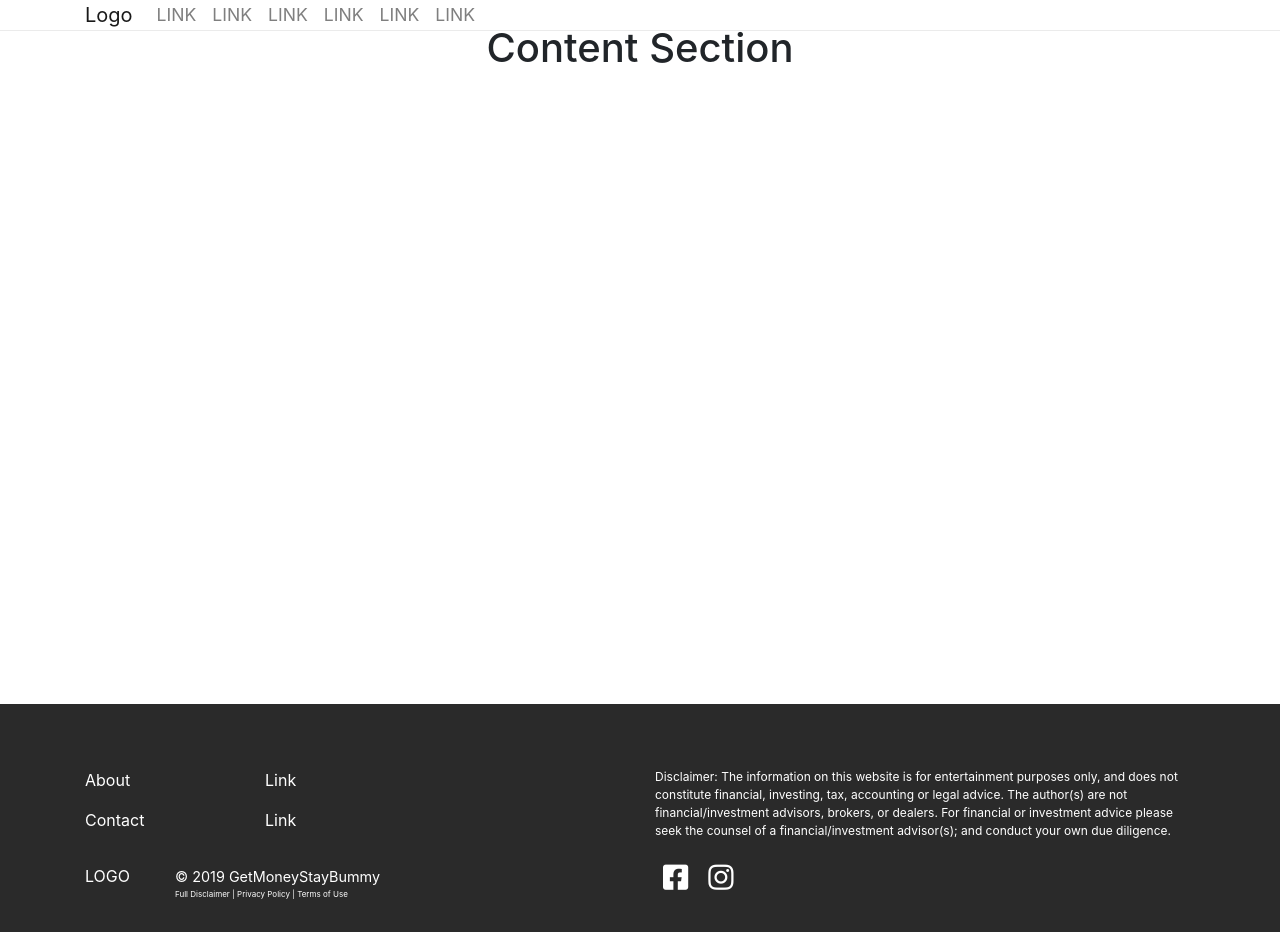
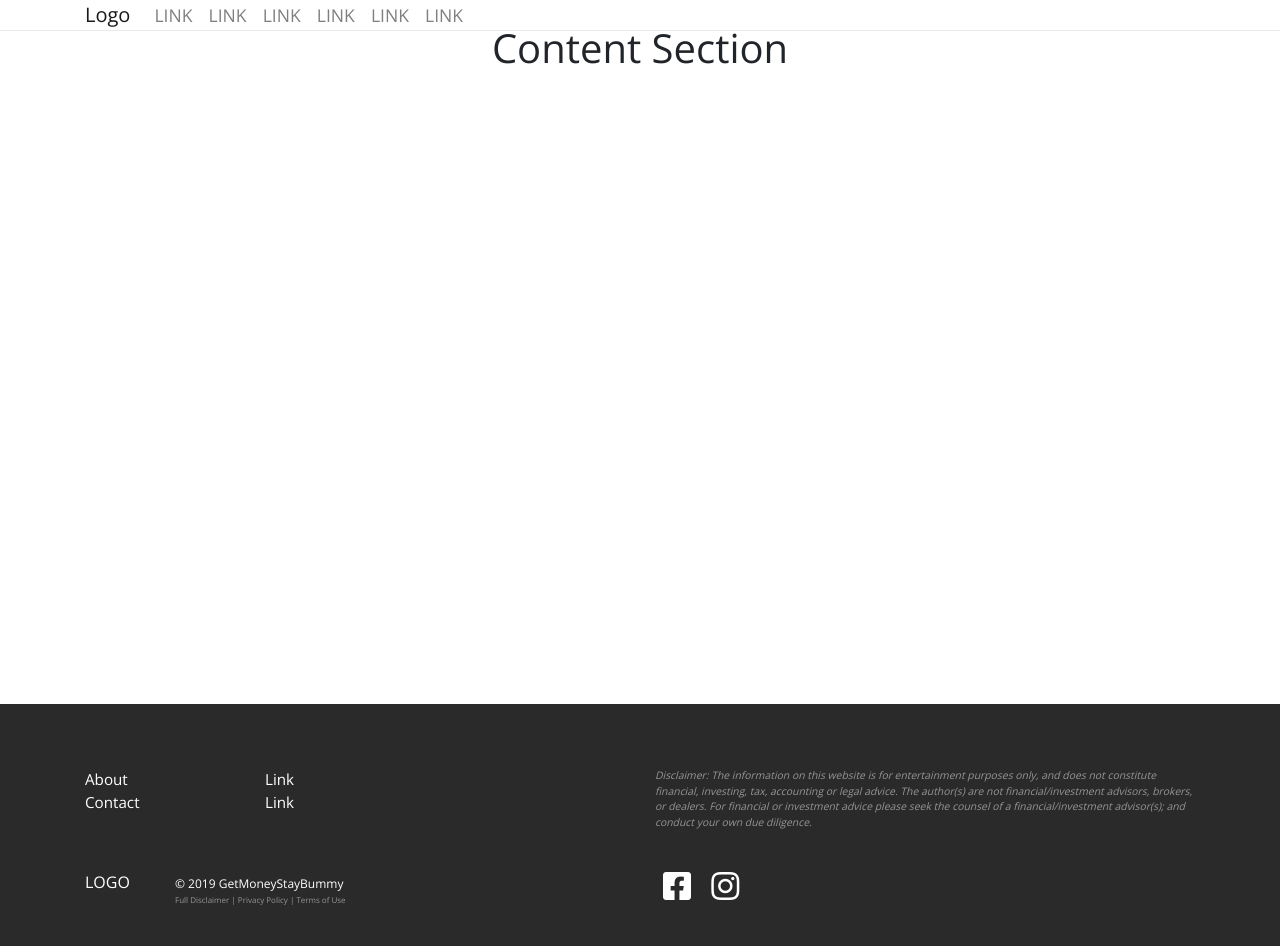
Before and after one commit to jaimelovera/personal-finance-blog, a Django app: page / in a window 1280 px wide. Run offline with Django 3.2, Linux system fonts and the light colour scheme; some libraries are stand-ins or nearby versions.

Commit message:
done with the footer for now.

```diff
--- a/blog/static/blog/css/base.css
+++ b/blog/static/blog/css/base.css
@@ -1,8 +1,21 @@
+body {
+	font-family: 'Open Sans', sans-serif;
+}
+
+a {
+	color: inherit;
+	text-decoration: none
+}
+
+a:hover {
+	color: #5FCA10;
+}
+
 footer {
 	background-color: #2A2A2A;
 	color: white;
 	padding-top: 4rem;
-	padding-bottom: 1rem;
+	padding-bottom: 1.5rem;
 }
 
 #mainNav {
@@ -48,24 +61,14 @@ footer {
 	margin-top: 45px;
 }
 
-.social {
-	font-size: 0.9rem;
-}
-
-.social a {
-	color: #3E3E3E;
-}
-
-.social a:hover {
-	color: #6E6E6E;
-}
-
 #footer-links {
-
+	font-size: 0.95rem;
 }
 
 #footer-disclaimer {
-	font-size: 0.75rem;
+	font-size: 0.65rem;
+	font-style: italic;
+	color: #959595;
 	padding-top: 4rem;
 }
 
@@ -74,16 +77,12 @@ footer {
 }
 
 #footer-copyright {
-	font-size: 0.9rem;
+	font-size: 0.75rem;
 }
 
 #footer-disclaimer-links {
 	font-size: 0.5rem;
-}
-
-#footer-disclaimer-links a, #footer-disclaimer-links a:hover{
-	color: inherit;
-	text-decoration: none
+	color: #959595;
 }
 
 @media (min-width: 768px) {
--- a/blog/templates/blog/base.html
+++ b/blog/templates/blog/base.html
@@ -3,6 +3,7 @@
 <html lang="en">
     <head>
         <title>GetMoneyStayBummy</title>
+        <link href="https://fonts.googleapis.com/css?family=Open+Sans" rel="stylesheet">
         <link rel="stylesheet" href="{% static 'blog/vendor/fontawesome-free-5.8.2/css/all.min.css' %}">
         <link rel="stylesheet" href="{% static 'blog/vendor/bootstrap-4.3.1/css/bootstrap.min.css' %}">
         <link rel="stylesheet" href="{% static 'blog/css/base.css' %}">
@@ -58,12 +59,14 @@
 				<div class = "col-md-6 text-center text-md-left">
 					<div class = "row no-gutters" id="footer-links">
 						<div class = "col-xs col-md-4">
-							<p>About</p>
-							<p>Contact</p>
+							<a href="#">About</a>
+							</br>
+							<a href="#">Contact</a>
 						</div>
 						<div class = "col-xs col-md-8">
-							<p>Link</p>
-							<p>Link</p>
+							<a href="#">Link</a>
+							</br>
+							<a href="#">Link</a>
 						</div>
 					</div>
 				</div>
@@ -71,7 +74,7 @@
 					<p>Disclaimer: The information on this website is for entertainment purposes only, and does not constitute financial, investing, tax, accounting or legal advice. The author(s) are not financial/investment advisors, brokers, or dealers. For financial or investment advice please seek the counsel of a financial/investment advisor(s); and conduct your own due diligence.</p>
 				</div>
 			</div>
-			<div class = "row pt-2">
+			<div class = "row pt-4">
 				<div class = "col-md-6 text-center text-md-left">
 					<div class = "row no-gutters">
 						<div class = "col-md-2 text-center text-md-left" id="footer-logo">
@@ -90,10 +93,8 @@
 				</div>
 				<div class="col-md-6 text-center text-md-left">
 					<!-- Social Media Links -->
-					<div class="social">
-						<a href="https://www.facebook.com/Get-Money-Stay-Bummy-1059747474214520/" target="_blank" class="mx-2"><i class="fab fa-facebook-square fa-inverse fa-2x"></i></a>
-						<a href="https://www.instagram.com/getmoneystaybummy/" target="_blank" class="mx-2"><i class="fab fa-instagram fa-inverse fa-2x"></i></a>
-					</div>
+					<a href="https://www.facebook.com/Get-Money-Stay-Bummy-1059747474214520/" target="_blank" class="mx-2"><i class="fab fa-facebook-square fa-2x"></i></a>
+					<a href="https://www.instagram.com/getmoneystaybummy/" target="_blank" class="mx-2"><i class="fab fa-instagram fa-2x"></i></a>
 				</div>
 			</div>
 		</div>
@@ -103,7 +104,5 @@
 		<!-- Bootstrap core JavaScript -->
 		<script src="{% static 'blog/vendor/jquery-3.4.1/js/jquery.min.js' %}"></script>
   		<script src="{% static 'blog/vendor/bootstrap-4.3.1/js/bootstrap.bundle.min.js' %}"></script>
-
-
     </body>
 </html>
```
